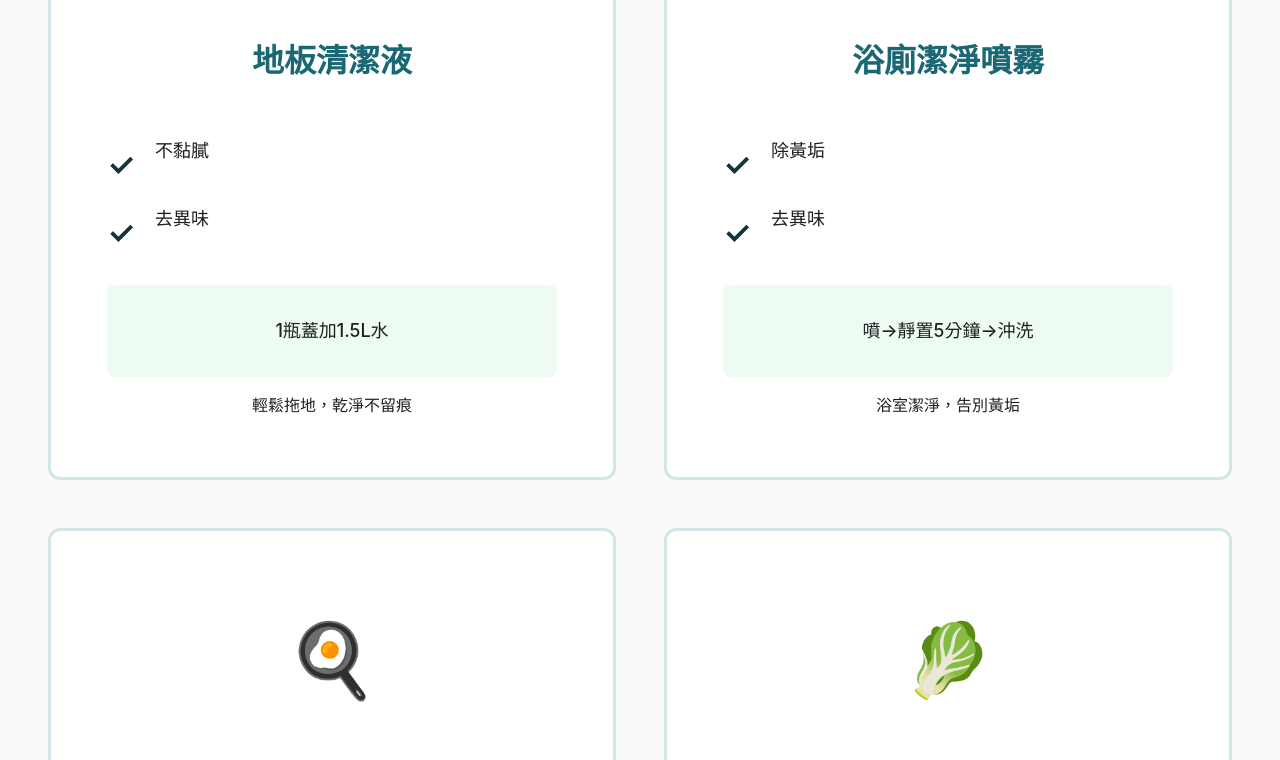
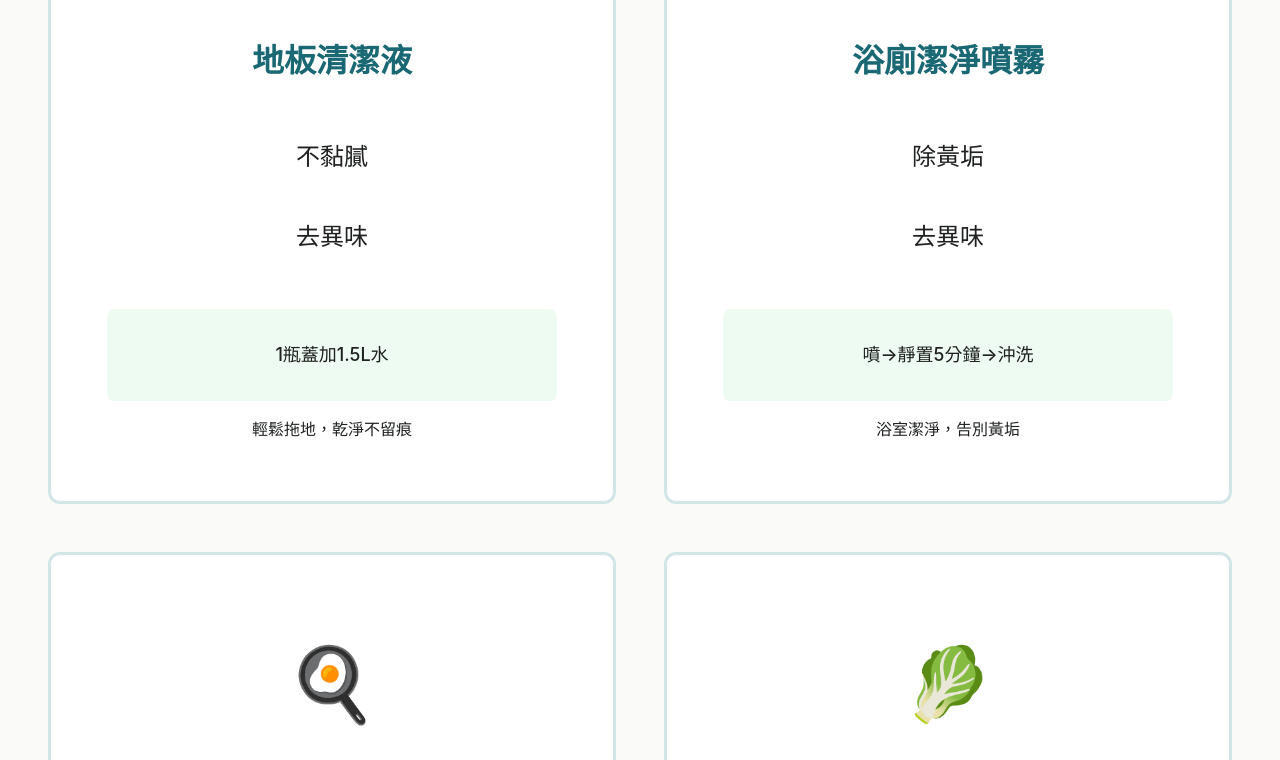
Before and after one commit to ding2tong/JS-cleanProdct, a plain HTML site: page index.html in a window 1280 px wide. Shown: the part 2114-2874 px from the top of the page. Drawn offline with Linux system fonts and the light colour scheme.

Commit message:
調整產品特徵列表的文字對齊方式為置中，並更新字體大小以提升可讀性

```diff
--- a/style.css
+++ b/style.css
@@ -383,27 +383,18 @@ body {
 .product-features {
   list-style: none;
   margin-bottom: var(--space-24);
-  text-align: left;
+  text-align: center;
 }
 
 .product-features li {
   padding: var(--space-12) 0;
-  padding-left: var(--space-32);
-  position: relative;
-  font-size: var(--font-size-base);
+  font-size: var(--font-size-lg);
   font-weight: var(--font-weight-medium);
   line-height: var(--line-height-relaxed);
   color: rgba(31, 33, 33, 1);
 }
 
-.product-features li::before {
-  content: "✓";
-  position: absolute;
-  left: 0;
-  color: rgba(19, 52, 59, 1);
-  font-weight: var(--font-weight-bold);
-  font-size: var(--font-size-2xl);
-}
+
 
 .product-usage {
   background-color: rgba(34, 197, 94, 0.08);
```
